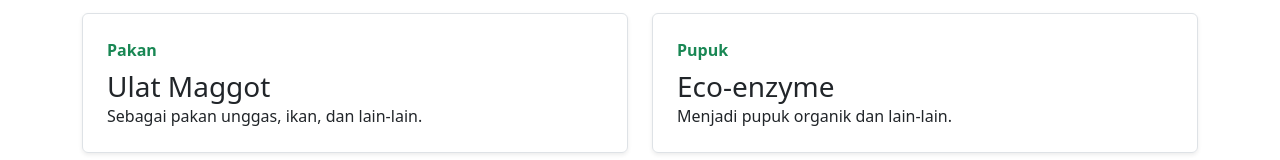
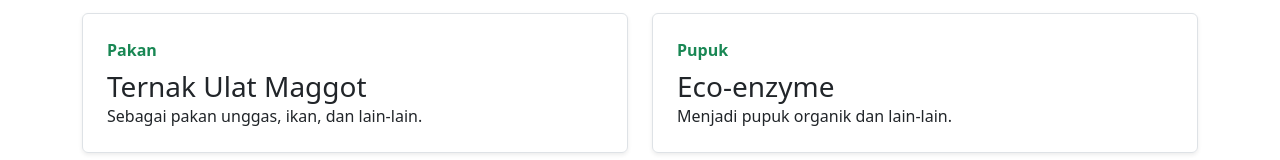
Before and after one commit to JOKIPIN/Home-Banksampah, a plain HTML site: page about_rayhan.html in a window 1280 px wide. Shown: the part 1225-1385 px from the top of the page. Drawn offline with nearby package versions, Linux system fonts and the light colour scheme.

Commit message:
about -ternak

```diff
--- a/about_rayhan.html
+++ b/about_rayhan.html
@@ -111,7 +111,7 @@
                   <div class="row g-0 border rounded overflow-hidden flex-md-row mb-4 shadow-sm h-md-250 position-relative">
                     <div class="col p-4 d-flex flex-column position-static">
                       <strong class="d-inline-block mb-2 text-success">Pakan</strong>
-                      <h3 class="mb-0">Ulat Maggot</h3>
+                      <h3 class="mb-0">Ternak Ulat Maggot</h3>
                       <!-- <div class="mb-1 text-muted">Nov 12</div> -->
                       <p class="card-text mb-auto">Sebagai pakan unggas, ikan, dan lain-lain.</p>
                       <!-- <a href="#" class="stretched-link">Continue reading</a> -->
```
